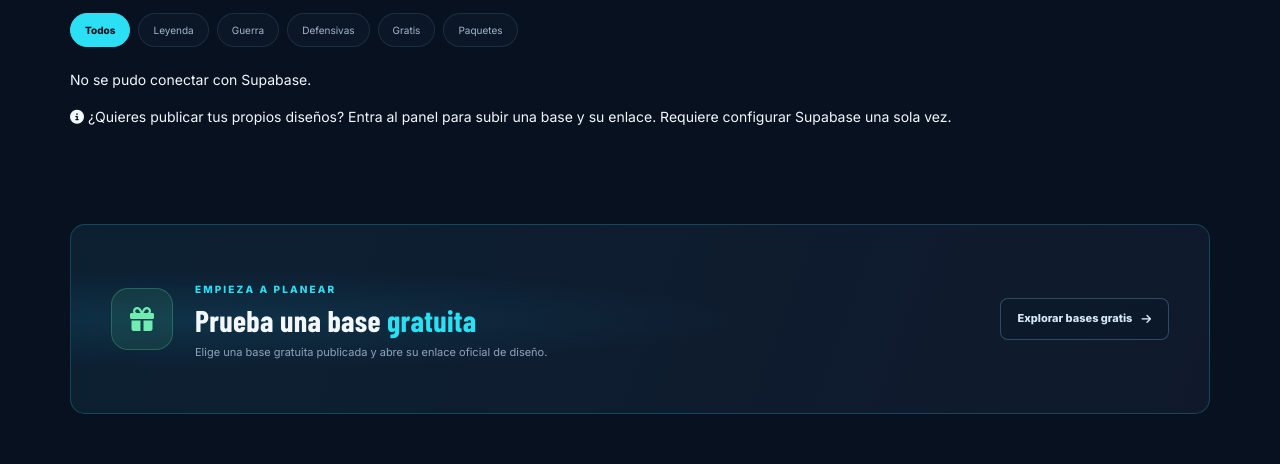
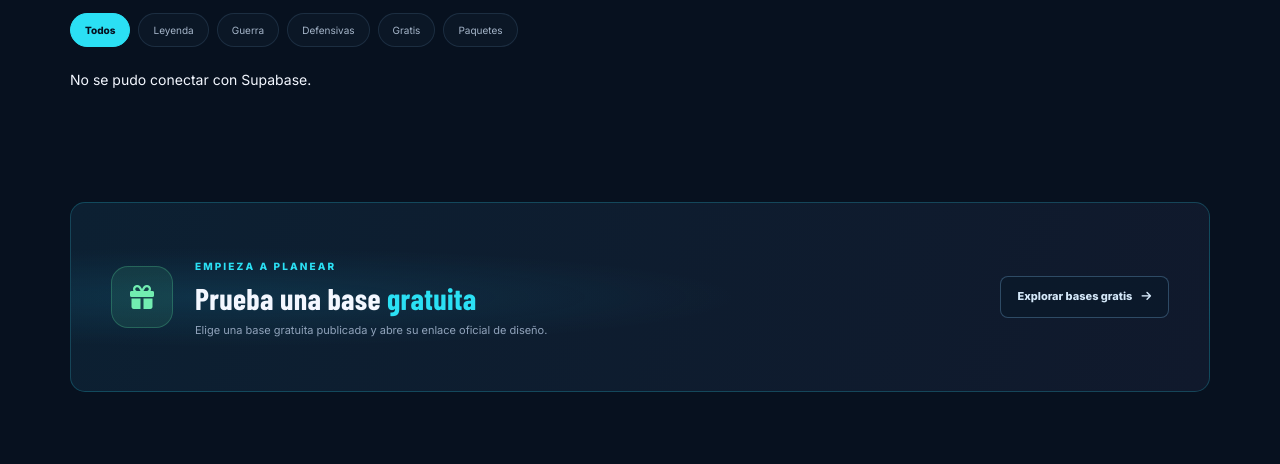
Before and after one commit to jose0426/clash-legend-store, a plain HTML site: page index.html in a window 1280 px wide. Shown: the part 1157-1621 px from the top of the page. Drawn offline with nearby package versions, Linux system fonts and the light colour scheme; a script that the page names is missing; a web font is replaced by a local one.

Commit message:
Remove admin prompt from catalog

```diff
--- a/index.html
+++ b/index.html
@@ -111,10 +111,6 @@
         <button class="filter-chip" type="button" data-filter="bundle">Paquetes</button>
       </div>
       <p class="catalog-status" id="catalog-status" role="status"></p>
-      <div class="catalog-admin-help">
-        <i class="fa-solid fa-circle-info" aria-hidden="true"></i>
-        <span>¿Quieres publicar tus propios diseños? <a href="admin.html">Entra al panel para subir una base y su enlace</a>. Requiere configurar Supabase una sola vez.</span>
-      </div>
       <div class="product-grid" id="product-grid" aria-live="polite"></div>
     </section>
 
```
